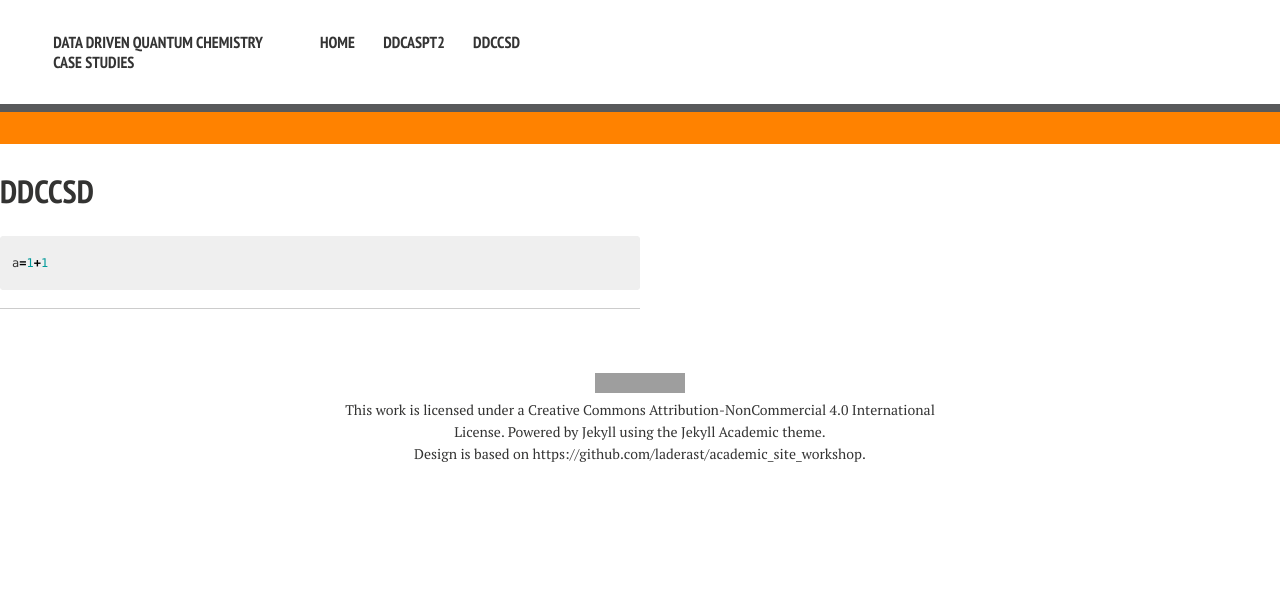
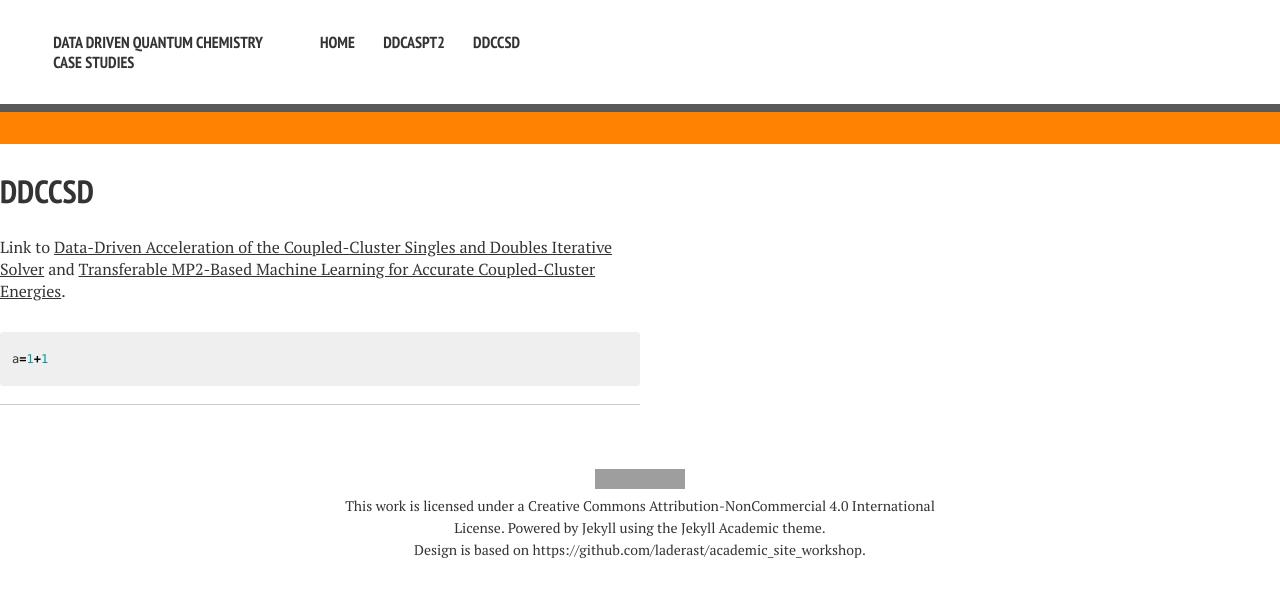
Before and after one commit to ChemRacer/DDQC_Demo, a Jekyll site: the page built from ddccsd.md, in a window 1280 px wide. Shown: the top 597 px of the page. Built offline with Jekyll 4.4.1, drawn with Linux system fonts in a browser that asks for light colours; nearby versions of some CDN libraries; grey boxes are pictures that could not be loaded.

Commit message:
Tue Dec 14 13:53:40 EST 2021

````diff
--- a/ddccsd.md
+++ b/ddccsd.md
@@ -1,9 +1,10 @@
 ---
 layout: page
 title: DDCCSD
-tags: [CCSD,DDCCSD,Machine Learning, tutorial]
 category: DDCCSD
 ---
+
+Link to [Data-Driven Acceleration of the Coupled-Cluster Singles and Doubles Iterative Solver](https://pubs.acs.org/doi/10.1021/acs.jpclett.9b01442) and [Transferable MP2-Based Machine Learning for Accurate Coupled-Cluster Energies](https://pubs.acs.org/doi/10.1021/acs.jctc.0c00927).
 
 ```python
 a=1+1
````
